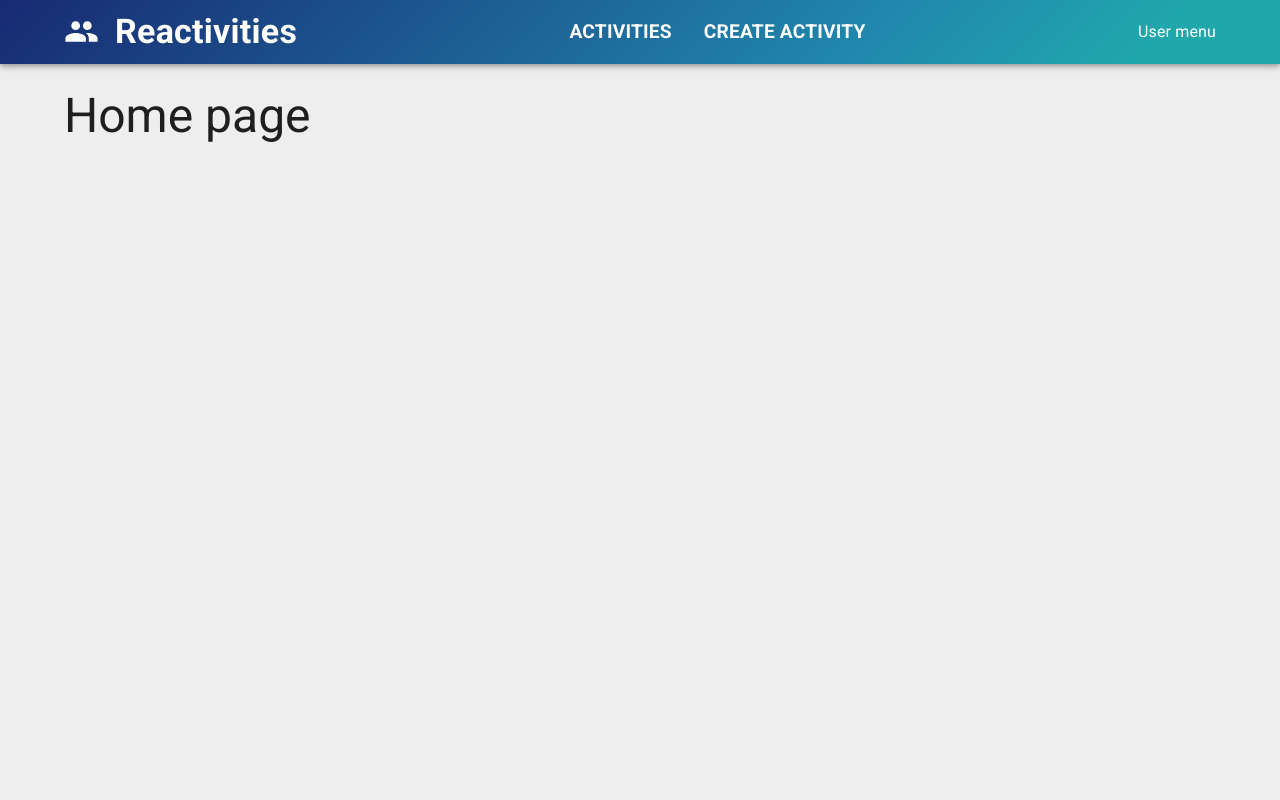
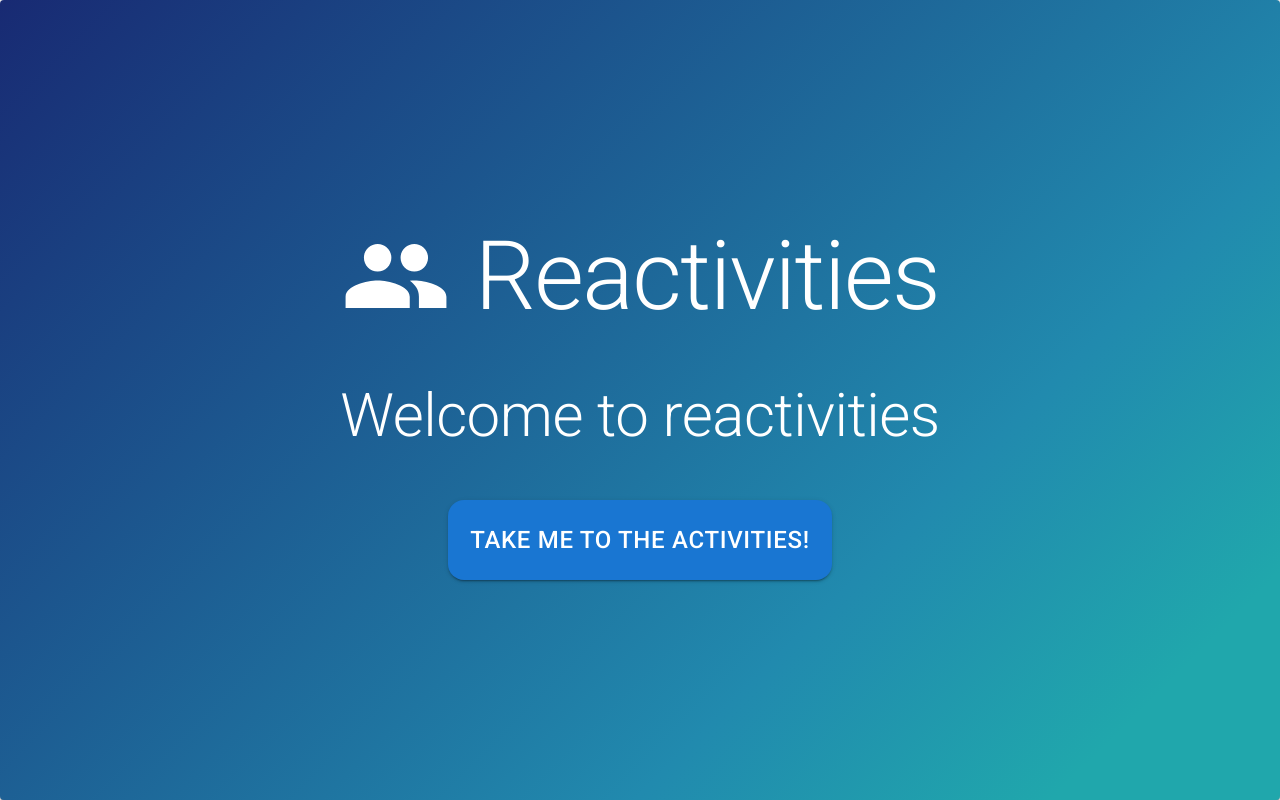
Before and after one commit to basaar24/Reactivities, a React (Vite) app in the folder client/: page / in a window 1280 px wide. Built offline with nearby package versions, Linux system fonts and the light colour scheme.

Commit message:
client - Update home page

```diff
--- a/client/src/app/layout/App.tsx
+++ b/client/src/app/layout/App.tsx
@@ -1,15 +1,24 @@
 import { Box, Container, CssBaseline } from "@mui/material";
 import NavBar from "./NavBar";
-import { Outlet } from "react-router";
+import { Outlet, useLocation } from "react-router";
+import HomePage from "../../features/home/HomePage";
 
 function App() {
+  const location = useLocation();
+
   return (
     <Box sx={{ bgcolor: "#eeeeee", minHeight: "100vh" }}>
       <CssBaseline />
-      <NavBar />
-      <Container maxWidth="xl" sx={{ mt: 3 }}>
-        <Outlet />
-      </Container>
+      {location.pathname === "/" ? (
+        <HomePage />
+      ) : (
+        <>
+          <NavBar />
+          <Container maxWidth="xl" sx={{ mt: 3 }}>
+            <Outlet />
+          </Container>
+        </>
+      )}
     </Box>
   );
 }
--- a/client/src/features/home/HomePage.tsx
+++ b/client/src/features/home/HomePage.tsx
@@ -1,9 +1,46 @@
-import { Container, Typography } from "@mui/material";
+import { Group } from "@mui/icons-material";
+import { Box, Button, Paper, Typography } from "@mui/material";
+import { useNavigate } from "react-router";
 
 export default function HomePage() {
+  const navigate = useNavigate();
+
   return (
-    <Container sx={{ mt: 3 }}>
-        <Typography variant="h3">Home page</Typography>
-    </Container>
-  )
+    <Paper
+      sx={{
+        color: "white",
+        display: "flex",
+        flexDirection: "column",
+        gap: 6,
+        alignItems: "center",
+        alignContent: "center",
+        justifyContent: "center",
+        height: "100vh",
+        backgroundImage:
+          "linear-gradient(135deg, #182a73 0%, #218aae 69%, #20a7ac 89%)",
+      }}
+    >
+      <Box
+        sx={{
+          display: "flex",
+          alignItems: "center",
+          alignContent: "center",
+          color: "white",
+          gap: 3,
+        }}
+      >
+        <Group sx={{ height: 110, width: 110 }} />
+        <Typography variant="h1">Reactivities</Typography>
+      </Box>
+      <Typography variant="h2">Welcome to reactivities</Typography>
+      <Button
+        onClick={() => navigate("/activities")}
+        size="large"
+        variant="contained"
+        sx={{ height: 80, borderRadius: 4, fontSize: "1.5rem" }}
+      >
+        Take me to the activities!
+      </Button>
+    </Paper>
+  );
 }
```
